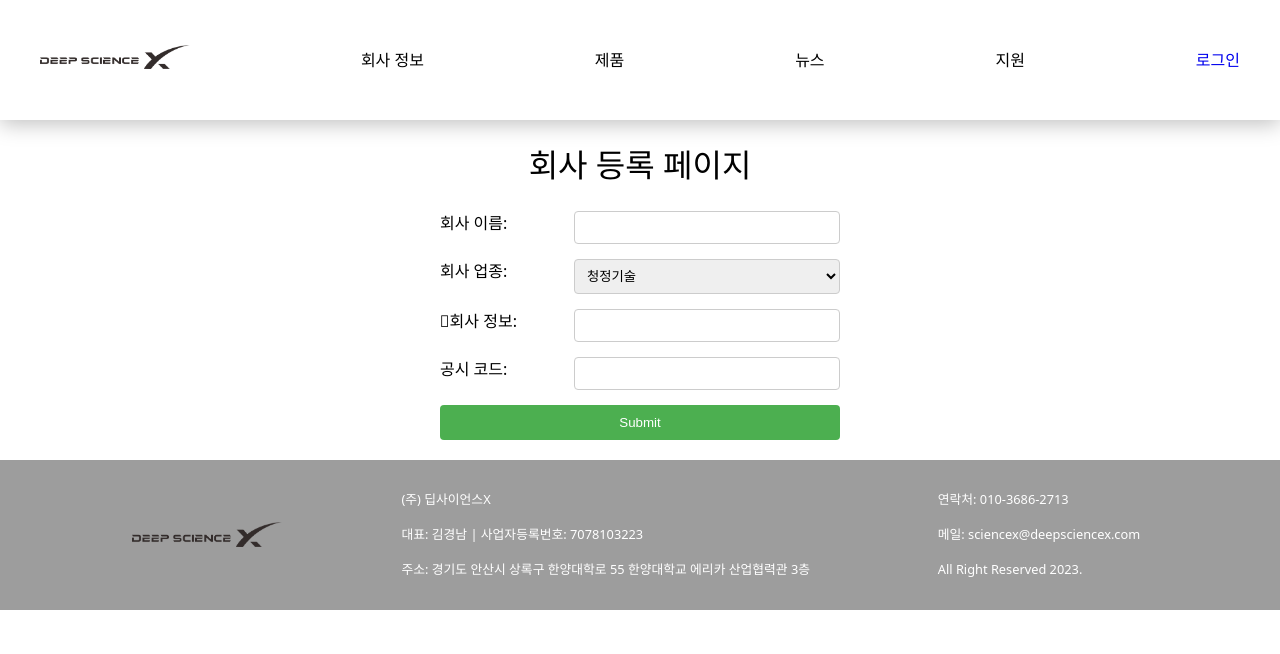
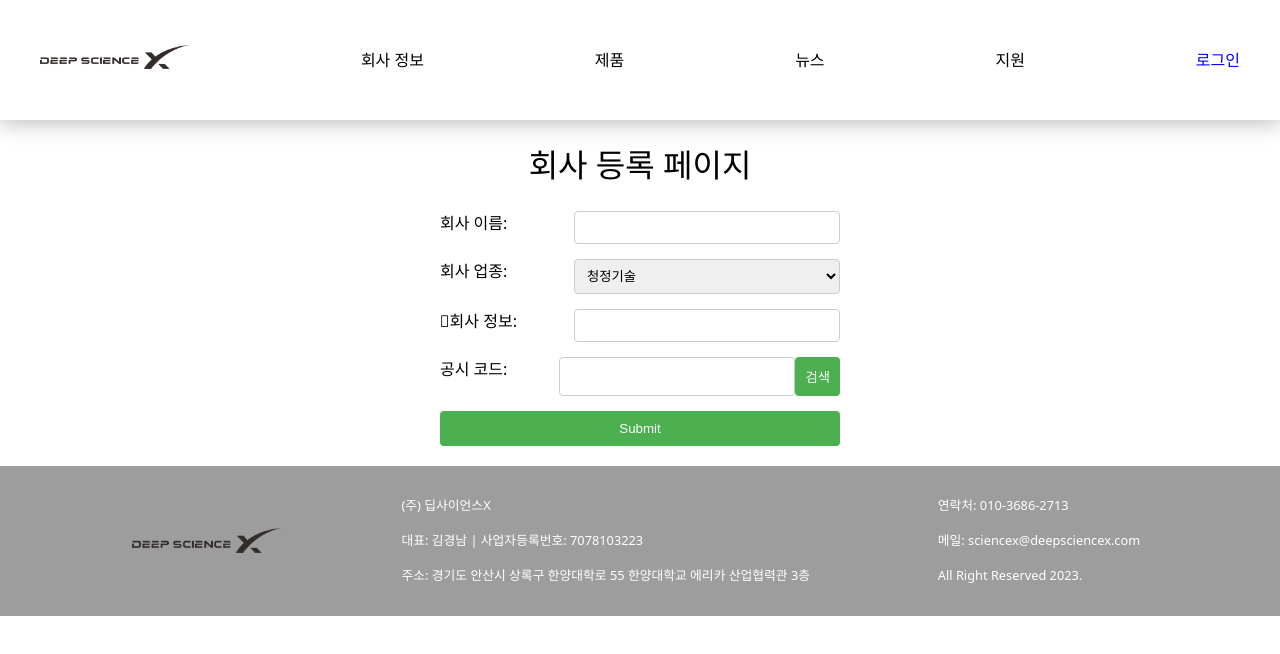
Before and after one commit to beongyoung/deepscience, a React (Vite) app: page /company/post in a window 1280 px wide. Shown: the top 654 px of the page. Built offline with nearby package versions, Linux system fonts and the light colour scheme; no server answers; a web font is replaced by a local one.

Commit message:
:fire: 공시코드로 회사 조회

```diff
--- a/src/pages/Company/PostCompany.jsx
+++ b/src/pages/Company/PostCompany.jsx
@@ -76,6 +76,16 @@ const PostCompany = () => {
   const handleSubmit = async (e) => {
     e.preventDefault();
     try {
+      if (
+        !formData.name ||
+        !formData.category ||
+        !formData.description ||
+        !formData.stockCode
+      ) {
+        alert("모든 필드를 작성하세요.");
+        return;
+      }
+
       const response = await fetchCompany.postCompany(formData);
       alert("회사 등록에 성공했습니다.");
       navigate("/company");
@@ -83,6 +93,20 @@ const PostCompany = () => {
     } catch (error) {
       alert("회사 등록에 실패했습니다.");
       navigate("/company/post");
+      console.error(error);
+    }
+  };
+
+  const search = async () => {
+    try {
+      const response = await fetchCompany.getCompany(formData.stockCode);
+      console.log(response);
+      setFormData((prevData) => ({
+        ...prevData,
+        name: response.corp_name,
+        description: response.corp_name_eng,
+      }));
+    } catch (error) {
       console.error(error);
     }
   };
@@ -139,6 +163,9 @@ const PostCompany = () => {
               value={formData.stockCode}
               onChange={handleChange}
             />
+            <Button type="button" onClick={search}>
+              검색
+            </Button>
           </Row>
           <Button type="submit">Submit</Button>
         </Form>
```
